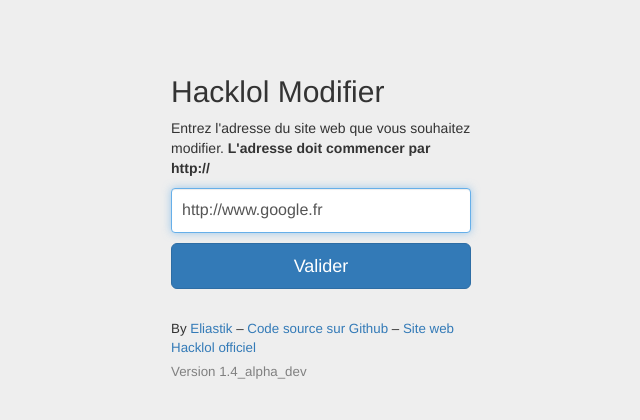
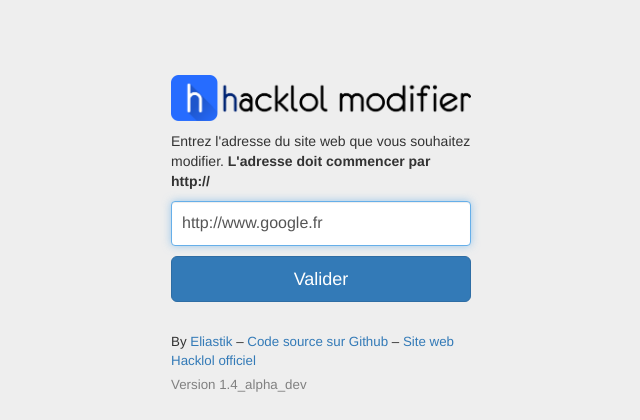
Before and after one commit to Eliastik/hacklol-modifier, a PHP site: page / in a window 1280 px wide. Shown: the top 420 px of the page, without its empty margins (319-959 px from the left). Run offline with PHP 8.4, Linux system fonts and the light colour scheme.

Commit message:
Added Hacklol Modifier logo

```diff
--- a/index.css
+++ b/index.css
@@ -48,3 +48,8 @@ footer {
   border-top-left-radius: 0;
   border-top-right-radius: 0;
 }
+
+.img-auto-resize {
+  max-width: 100%;
+  height: auto;
+}
--- a/index.php
+++ b/index.php
@@ -34,7 +34,13 @@
     <body>
         <div class="container">
             <form class="form-signin" method="post" action="/hacklol-modifier/index.php">
-                <h2 class="form-signin-heading"><?php echo $hacklolConfig['appName']; ?></h2>
+                <h2 class="form-signin-heading"><?php
+                if(strtoupper($hacklolConfig['appName']) == "HACKLOL MODIFIER") {
+                    echo '<img src="img/logo_hacklol_modifier.png" width="306" alt="Hacklol Modifier" class="img-auto-resize" />';
+                } else {
+                    echo $hacklolConfig['appName'];
+                }
+                ?></h2>
                 <p>Entrez l'adresse du site web que vous souhaitez modifier. <strong>L'adresse doit commencer par http://</strong></p>
                 <div class="checkbox">
                     <label for="inputEmail" class="sr-only">Adresse du site web</label>
```
Also changed, not shown: img/logo_hacklol_modifier.png (added), img/logo_hacklol_modifier_full.png (added), img/logo_hacklol_modifier_inkscape.svg (added).
